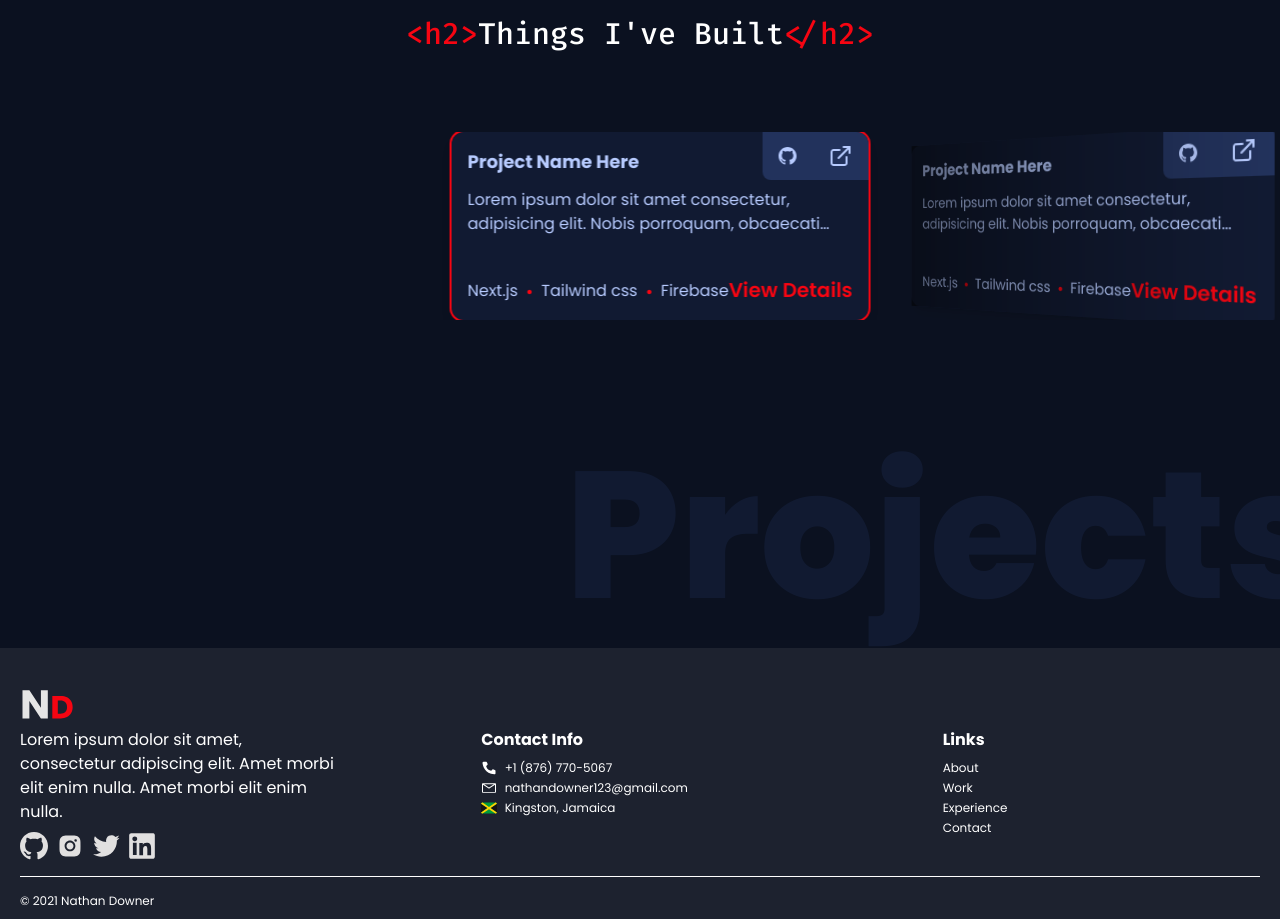
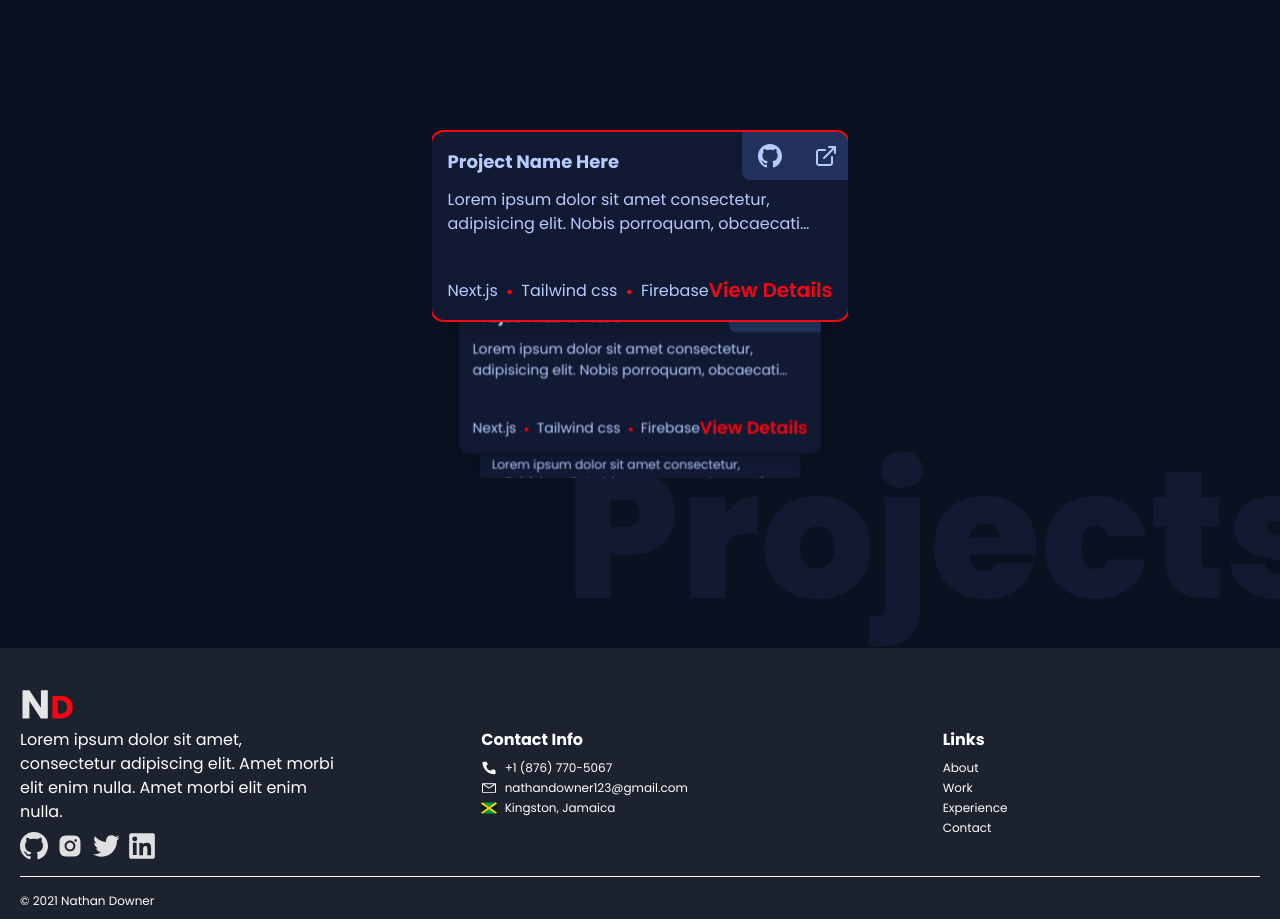
Before and after one commit to NathanDowner/personal-site, a React (Create React App) app: page / in a window 1280 px wide. Shown: the part 3780-4699 px from the top of the page. Built offline with nearby package versions, Linux system fonts and the light colour scheme.

Commit message:
establish base vertical swiper

```diff
--- a/src/components/ProjectSection/ProjectCarousel.tsx
+++ b/src/components/ProjectSection/ProjectCarousel.tsx
@@ -12,22 +12,22 @@ const ProjectCarousel = () => {
       effect="coverflow"
       grabCursor={true}
       centeredSlides={true}
-      direction="horizontal"
+      direction="vertical"
       slidesPerView={'auto'}
-      spaceBetween={10}
+      spaceBetween={-20}
       coverflowEffect={{
-        rotate: 50,
+        rotate: 0,
         stretch: 0,
         depth: 50,
-        modifier: 1,
-        slideShadows: true,
+        modifier: 4,
+        slideShadows: false,
       }}
       pagination={true}
       onSlideChange={() => console.log('slide change')}
       onSwiper={(swiper) => console.log('slide change')}
       modules={[EffectCoverflow, Pagination]}
     >
-      {[1, 2, 3, 4, 5].map((count, index) => (
+      {[1, 2, 3].map((count, index) => (
         <SwiperSlide key={count} style={{ width: 'auto', height: 'auto' }}>
           {({ isActive, isNext, isPrev }) => (
             <ProjectCard
--- a/src/index.css
+++ b/src/index.css
@@ -82,4 +82,5 @@
 
 .swiper-container {
   height: 400px;
+  /* width: 100%; */
 }
```
